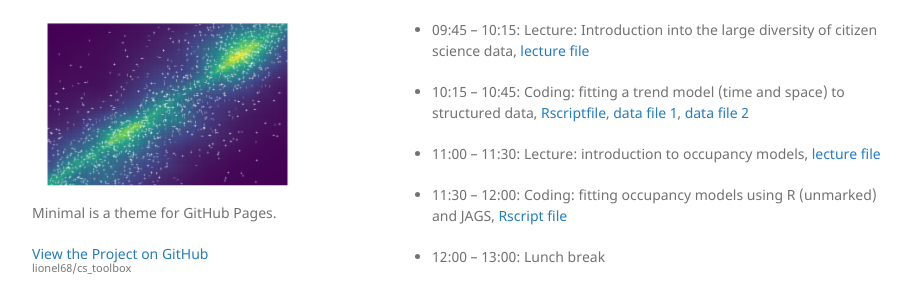
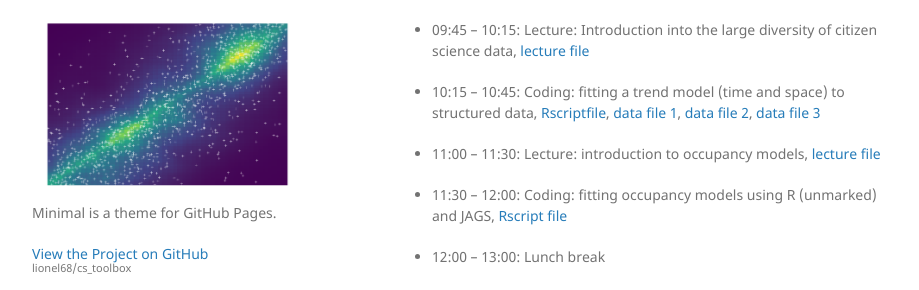
Before and after one commit to lionel68/cs_toolbox, a Jekyll site: the page built from index.md, in a window 1280 px wide and 900 px high, scrolled down 333 px. Shown: the part 157-447 px from the top of the window, without its empty margins (178-1097 px from the left). Built offline with Jekyll 4.4.1, drawn with Linux system fonts in a browser that asks for light colours.

Commit message:
Update index.md

```diff
--- a/index.md
+++ b/index.md
@@ -23,7 +23,7 @@ layout: default
 
 * 09:45 – 10:15: Lecture: Introduction into the large diversity of citizen science data, [lecture file](docs/02_CS_Intro.pdf)
 
-* 10:15 – 10:45: Coding: fitting a trend model (time and space) to structured data, [Rscriptfile](docs/C01_trend_structured.R), [data file 1](docs/C01_temporal_data.rds), [data file 2](docs/C01_spatial_data.rds)
+* 10:15 – 10:45: Coding: fitting a trend model (time and space) to structured data, [Rscriptfile](docs/C01_trend_structured.R), [data file 1](docs/C01_temporal_data.csv), [data file 2](docs/C01_spatial_data.csv), [data file 3](docs/C01_spatial_data_prediction.csv)
 
 * 11:00 – 11:30: Lecture: introduction to occupancy models, [lecture file](docs/03_intro_occupancy.pdf)
 
```
